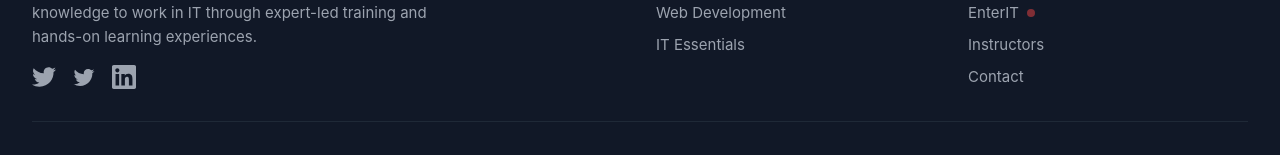
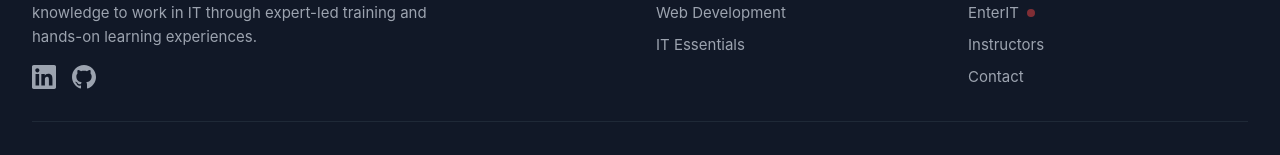
Before and after one commit to unlockit-lab/webpage, a Vue app: page / in a window 1280 px wide. Shown: the part 1928-2083 px from the top of the page. Built offline with nearby package versions, Linux system fonts and the light colour scheme.

Commit message:
main page: footer icons

```diff
--- a/src/App.vue
+++ b/src/App.vue
@@ -179,21 +179,14 @@
               <a href="#" class="text-gray-400 hover:text-white transition-colors">
                 <svg class="w-6 h-6" fill="currentColor" viewBox="0 0 24 24">
                   <path
-                    d="M24 4.557c-.883.392-1.832.656-2.828.775 1.017-.609 1.798-1.574 2.165-2.724-.951.564-2.005.974-3.127 1.195-.897-.957-2.178-1.555-3.594-1.555-3.179 0-5.515 2.966-4.797 6.045-4.091-.205-7.719-2.165-10.148-5.144-1.29 2.213-.669 5.108 1.523 6.574-.806-.026-1.566-.247-2.229-.616-.054 2.281 1.581 4.415 3.949 4.89-.693.188-1.452.232-2.224.084.626 1.956 2.444 3.379 4.6 3.419-2.07 1.623-4.678 2.348-7.29 2.04 2.179 1.397 4.768 2.212 7.548 2.212 9.142 0 14.307-7.721 13.995-14.646.962-.695 1.797-1.562 2.457-2.549z"
+                    d="M20.447 20.452h-3.554v-5.569c0-1.328-.027-3.037-1.852-3.037-1.853 0-2.136 1.445-2.136 2.939v5.667H9.351V9h3.414v1.561h.046c.477-.9 1.637-1.85 3.37-1.85 3.601 0 4.267 2.37 4.267 5.455v6.286zM5.337 7.433c-1.144 0-2.063-.926-2.063-2.065 0-1.138.92-2.063 2.063-2.063 1.14 0 2.064.925 2.064 2.063 0 1.139-.925 2.065-2.064 2.065zm1.782 13.019H3.555V9h3.564v11.452zM22.225 0H1.771C.792 0 0 .774 0 1.729v20.542C0 23.227.792 24 1.771 24h20.451C23.2 24 24 23.227 24 22.271V1.729C24 .774 23.2 0 22.222 0h.003z"
                   />
                 </svg>
               </a>
-              <a href="#" class="text-gray-400 hover:text-white transition-colors">
+              <a href="https://github.com/unlockit-lab" class="text-gray-400 hover:text-white transition-colors">
                 <svg class="w-6 h-6" fill="currentColor" viewBox="0 0 24 24">
                   <path
-                    d="M22.46 6c-.77.35-1.6.58-2.46.69.88-.53 1.56-1.37 1.88-2.38-.83.5-1.75.85-2.72 1.05C18.37 4.5 17.26 4 16 4c-2.35 0-4.27 1.92-4.27 4.29 0 .34.04.67.11.98C8.28 9.09 5.11 7.38 3 4.79c-.37.63-.58 1.37-.58 2.15 0 1.49.75 2.81 1.91 3.56-.71 0-1.37-.2-1.95-.5v.03c0 2.08 1.48 3.82 3.44 4.21a4.22 4.22 0 0 1-1.93.07 4.28 4.28 0 0 0 4 2.98 8.521 8.521 0 0 1-5.33 1.84c-.34 0-.68-.02-1.02-.06C3.44 20.29 5.7 21 8.12 21 16 21 20.33 14.46 20.33 8.79c0-.19 0-.37-.01-.56.84-.6 1.56-1.36 2.14-2.23z"
-                  />
-                </svg>
-              </a>
-              <a href="#" class="text-gray-400 hover:text-white transition-colors">
-                <svg class="w-6 h-6" fill="currentColor" viewBox="0 0 24 24">
-                  <path
-                    d="M20.447 20.452h-3.554v-5.569c0-1.328-.027-3.037-1.852-3.037-1.853 0-2.136 1.445-2.136 2.939v5.667H9.351V9h3.414v1.561h.046c.477-.9 1.637-1.85 3.37-1.85 3.601 0 4.267 2.37 4.267 5.455v6.286zM5.337 7.433c-1.144 0-2.063-.926-2.063-2.065 0-1.138.92-2.063 2.063-2.063 1.14 0 2.064.925 2.064 2.063 0 1.139-.925 2.065-2.064 2.065zm1.782 13.019H3.555V9h3.564v11.452zM22.225 0H1.771C.792 0 0 .774 0 1.729v20.542C0 23.227.792 24 1.771 24h20.451C23.2 24 24 23.227 24 22.271V1.729C24 .774 23.2 0 22.222 0h.003z"
+                    d="M12 0c-6.626 0-12 5.373-12 12 0 5.302 3.438 9.8 8.207 11.387.599.111.793-.261.793-.577v-2.234c-3.338.726-4.033-1.416-4.033-1.416-.546-1.387-1.333-1.756-1.333-1.756-1.089-.745.083-.729.083-.729 1.205.084 1.839 1.237 1.839 1.237 1.07 1.834 2.807 1.304 3.492.997.107-.775.418-1.305.762-1.604-2.665-.305-5.467-1.334-5.467-5.931 0-1.311.469-2.381 1.236-3.221-.124-.303-.535-1.524.117-3.176 0 0 1.008-.322 3.301 1.23.957-.266 1.983-.399 3.003-.404 1.02.005 2.047.138 3.006.404 2.291-1.552 3.297-1.23 3.297-1.23.653 1.653.242 2.874.118 3.176.77.84 1.235 1.911 1.235 3.221 0 4.609-2.807 5.624-5.479 5.921.43.372.823 1.102.823 2.222v3.293c0 .319.192.694.801.576 4.765-1.589 8.199-6.086 8.199-11.386 0-6.627-5.373-12-12-12z"
                   />
                 </svg>
               </a>
```
